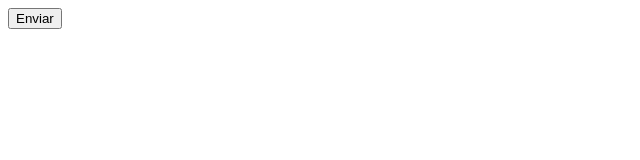
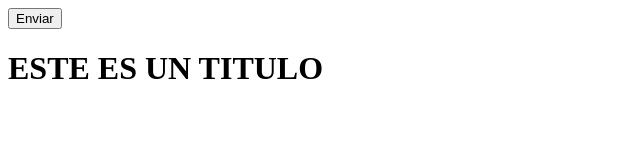
Before and after one commit to jd-gallego/curso_nivelatorio_js, a plain HTML site: page index.html in a window 1280 px wide. Both pictures are taken after a click on the button "Enviar". Shown: the whole page, without its empty margins (0-640 px from the left). Drawn offline with Linux system fonts and the light colour scheme.

Commit message:
"2 commit"

```diff
--- a/app.js
+++ b/app.js
@@ -1,4 +1,14 @@
+let title = document.getElementById("main_title");
 let btn = document.getElementById("button_enviar");
 btn.addEventListener("click", function(){
-    alert("Enviaste la informacion")
+    let currentTitle = title.textContent;
+    if (currentTitle === currentTitle.toUpperCase()) {
+
+        title.textContent = currentTitle.toLowerCase();
+
+    } else {
+
+        title.textContent = currentTitle.toUpperCase();
+
+    }
 });
--- a/index.html
+++ b/index.html
@@ -8,6 +8,7 @@
 <body>
 
     <button id="button_enviar">Enviar</button>
+    <h1 id="main_title">este es un titulo</h1>
 
 <script src="app.js"></script>
 </body>
```
Also changed, not shown: introduccion-js/app.js (added, +30 -0 lines), introduccion-js/package.json (added, +12 -0 lines).
